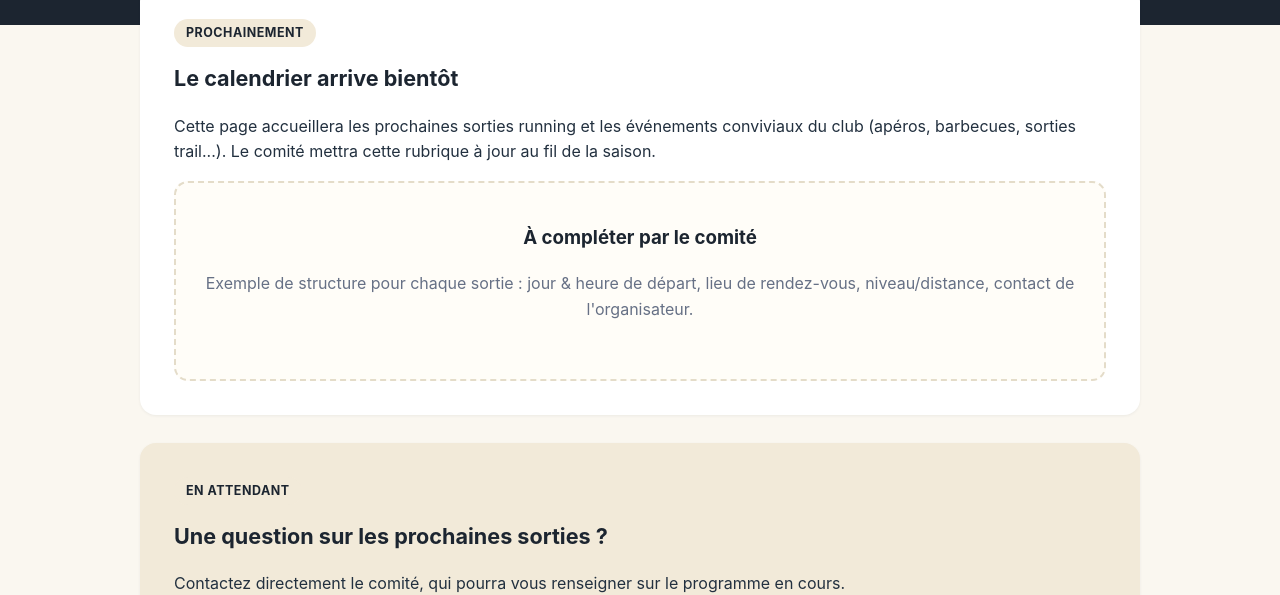
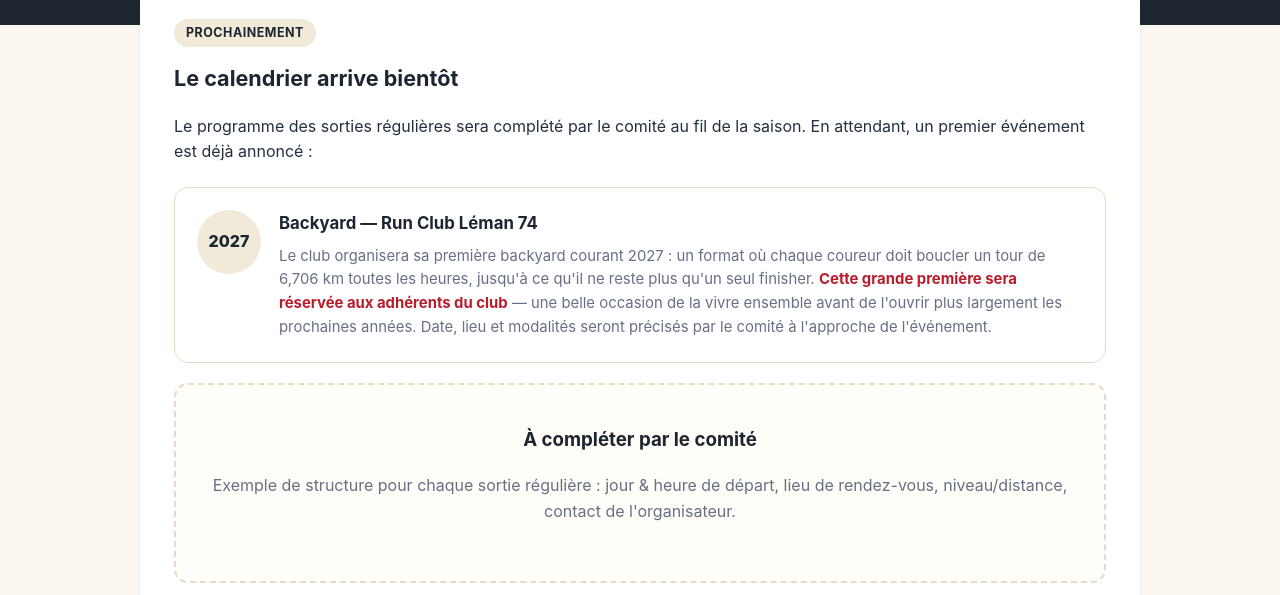
Before and after one commit to rcleman74/runclubleman74, a plain HTML site: page sorties.html in a window 1280 px wide. Shown: the part 212-807 px from the top of the page. Drawn offline with Linux system fonts and the light colour scheme.

Commit message:
Ajout de l'événement Backyard 2027 (réservé aux adhérents) sur la page Sorties

```diff
--- a/assets/style.css
+++ b/assets/style.css
@@ -339,3 +339,34 @@ footer.site-footer .foot-logo {
 }
 
 .social-row a:hover svg { fill: #fff; }
+
+.event-list { display: flex; flex-direction: column; gap: 16px; margin-top: 22px; }
+
+.event-card {
+  display: flex;
+  gap: 18px;
+  align-items: flex-start;
+  background: var(--card);
+  border: 1px solid var(--border);
+  border-radius: 14px;
+  padding: 22px;
+}
+
+.event-date {
+  flex: none;
+  width: 64px;
+  height: 64px;
+  border-radius: 50%;
+  background: var(--cream);
+  color: var(--navy);
+  display: flex;
+  align-items: center;
+  justify-content: center;
+  font-weight: 800;
+  font-size: 1rem;
+}
+
+.event-card h3 { margin: 0 0 8px; color: var(--navy); font-size: 1.05rem; }
+.event-card p { margin: 0 0 8px; color: var(--muted); font-size: 0.93rem; }
+.event-card p:last-child { margin-bottom: 0; }
+.event-card .members-note { color: var(--red); font-weight: 700; }
--- a/sorties.html
+++ b/sorties.html
@@ -33,11 +33,21 @@
   <section class="block">
     <span class="tag">Prochainement</span>
     <h2>Le calendrier arrive bientôt</h2>
-    <p>Cette page accueillera les prochaines sorties running et les événements conviviaux du club (apéros, barbecues, sorties trail...). Le comité mettra cette rubrique à jour au fil de la saison.</p>
+    <p>Le programme des sorties régulières sera complété par le comité au fil de la saison. En attendant, un premier événement est déjà annoncé :</p>
 
-    <div class="placeholder-box">
+    <div class="event-list">
+      <div class="event-card">
+        <div class="event-date">2027</div>
+        <div>
+          <h3>Backyard — Run Club Léman 74</h3>
+          <p>Le club organisera sa première backyard courant 2027 : un format où chaque coureur doit boucler un tour de 6,706 km toutes les heures, jusqu'à ce qu'il ne reste plus qu'un seul finisher. <span class="members-note">Cette grande première sera réservée aux adhérents du club</span> — une belle occasion de la vivre ensemble avant de l'ouvrir plus largement les prochaines années. Date, lieu et modalités seront précisés par le comité à l'approche de l'événement.</p>
+        </div>
+      </div>
+    </div>
+
+    <div class="placeholder-box" style="margin-top:20px;">
       <h3>À compléter par le comité</h3>
-      <p>Exemple de structure pour chaque sortie : jour &amp; heure de départ, lieu de rendez-vous, niveau/distance, contact de l'organisateur.</p>
+      <p>Exemple de structure pour chaque sortie régulière : jour &amp; heure de départ, lieu de rendez-vous, niveau/distance, contact de l'organisateur.</p>
     </div>
   </section>
 
```
